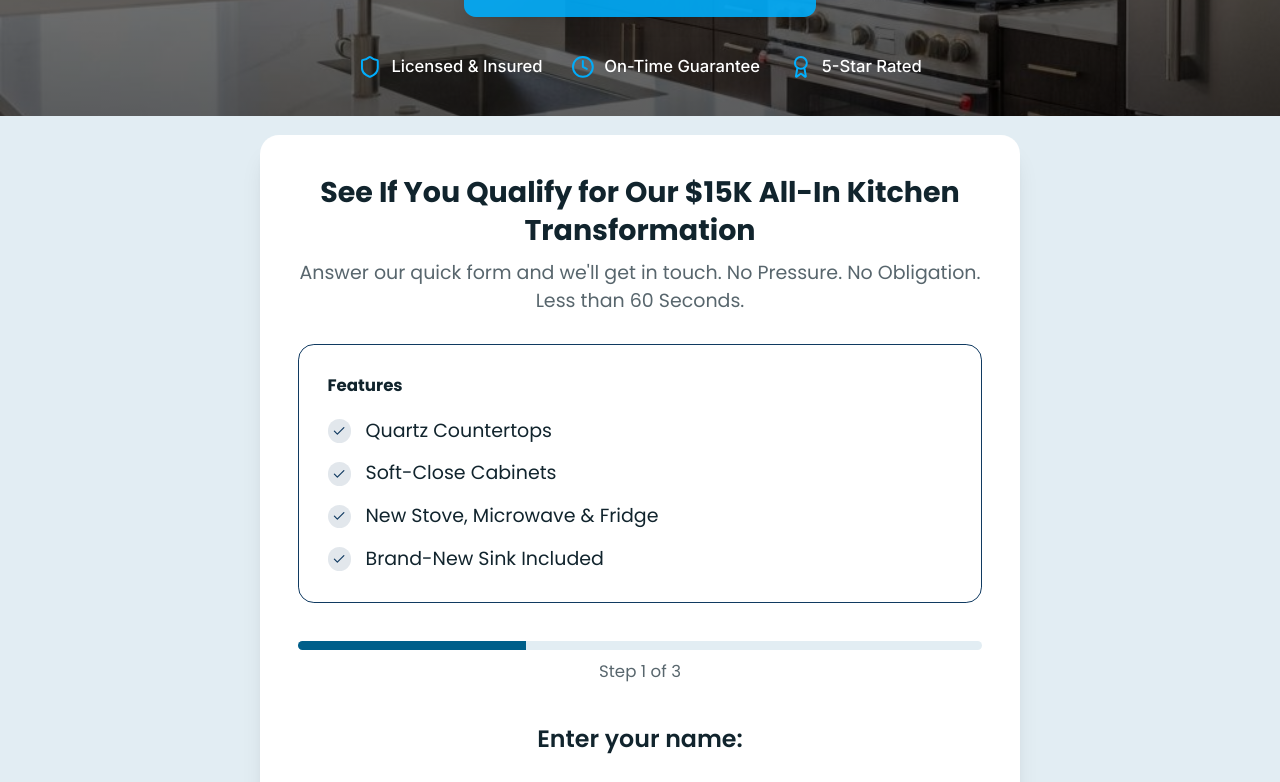
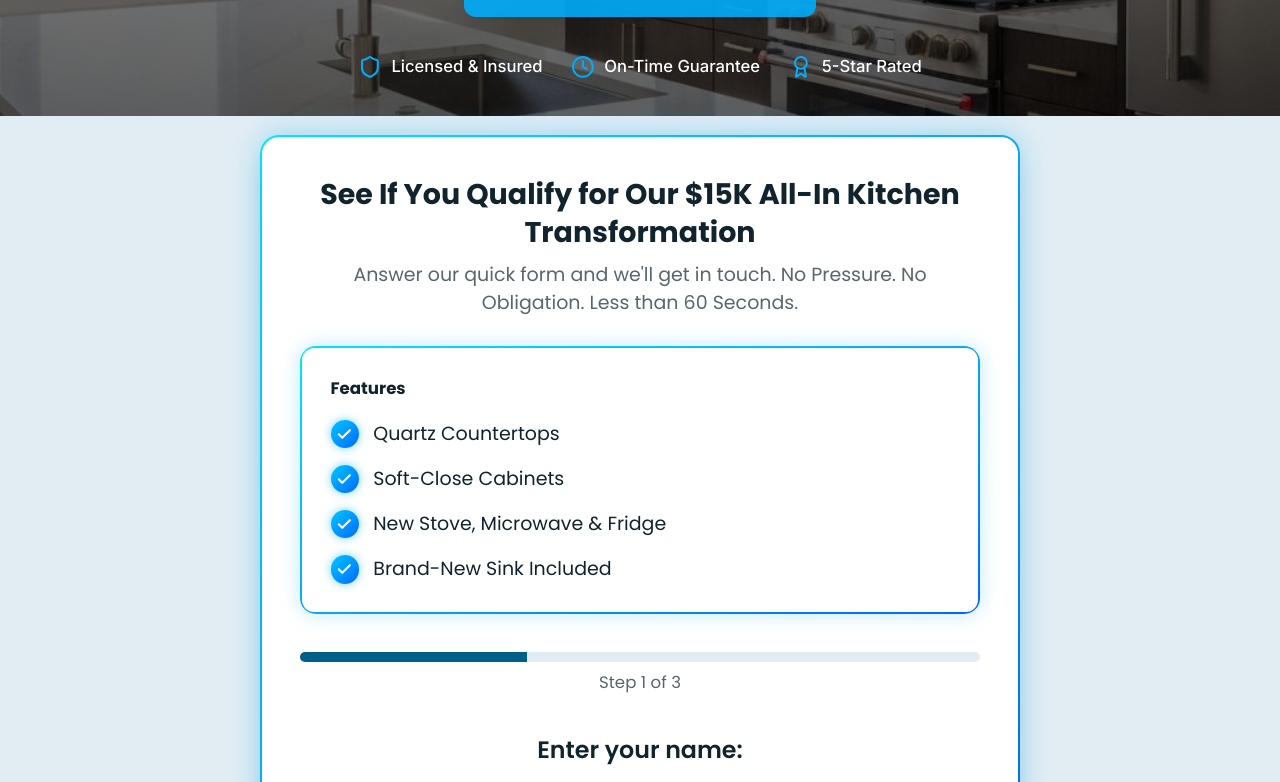
Before and after one commit to Fbet590/CVPi-Kitchens-2.0, a Next.js app: page / in a window 1280 px wide. Shown: the part 640-1422 px from the top of the page. Built offline with nearby package versions, Linux system fonts and the light colour scheme.

Commit message:
feat: update quote form styling and feature highlights
Co-authored-by: Fbet590 <271462897+Fbet590@users.noreply.github.com>

```diff
--- a/components/landing/quote-form.tsx
+++ b/components/landing/quote-form.tsx
@@ -162,7 +162,8 @@ export function QuoteForm() {
   return (
     <section id="quote-form" className="relative -mt-32 z-20 pb-20 bg-muted pt-4">
       <div className="container mx-auto px-4 max-w-2xl">
-        <div className="bg-card rounded-2xl shadow-xl p-6 md:p-8 font-[family-name:var(--font-poppins)]">
+        <div className="rounded-2xl p-[2px] bg-gradient-to-br from-[#00e5ff] via-[#0aa9f2] to-[#0066ff] shadow-[0_0_30px_rgba(0,173,252,0.35)]">
+        <div className="bg-card rounded-[calc(1rem-2px)] shadow-xl p-6 md:p-8 font-[family-name:var(--font-poppins)]">
           {/* Form Header */}
           <div className="text-center mb-6">
             <h2 className="text-xl md:text-2xl font-bold text-card-foreground mb-2">
@@ -173,12 +174,10 @@ export function QuoteForm() {
             </p>
           </div>
           {/* Features */}
-          <div
-            className="rounded-xl p-5 md:p-6 mb-8"
-            style={{ border: "1px solid #103a61" }}
-          >
+          <div className="rounded-xl p-[2px] mb-8 bg-gradient-to-br from-[#00e5ff] via-[#0aa9f2] to-[#0066ff] shadow-[0_0_20px_rgba(0,173,252,0.25)]">
+            <div className="rounded-[calc(0.75rem-2px)] bg-card p-5 md:p-6">
               <p className="text-sm font-bold text-card-foreground mb-4">Features</p>
-            <ul className="space-y-3">
+              <ul className="space-y-3.5">
                 {[
                   "Quartz Countertops",
                   "Soft-Close Cabinets",
@@ -186,16 +185,14 @@ export function QuoteForm() {
                   "Brand-New Sink Included",
                 ].map((feature) => (
                   <li key={feature} className="flex items-center gap-3">
-                  <span
-                    className="flex items-center justify-center w-5 h-5 rounded-full flex-shrink-0"
-                    style={{ backgroundColor: "rgba(16, 58, 97, 0.12)" }}
-                  >
-                    <Check className="w-3 h-3" style={{ color: "#103a61" }} />
+                    <span className="flex items-center justify-center w-6 h-6 rounded-full flex-shrink-0 bg-gradient-to-br from-[#00c6ff] to-[#0066ff] shadow-[0_0_10px_rgba(0,173,252,0.55)]">
+                      <Check className="w-3.5 h-3.5 text-white" strokeWidth={3} />
                     </span>
                     <span className="text-sm md:text-base text-card-foreground">{feature}</span>
                   </li>
                 ))}
               </ul>
+            </div>
           </div>
 
           {/* Progress Bar */}
@@ -302,6 +299,7 @@ export function QuoteForm() {
           </div>
         </div>
         </div>
+      </div>
     </section>
   )
 }
```
Lines whose indentation alone changed are shown as unchanged.
